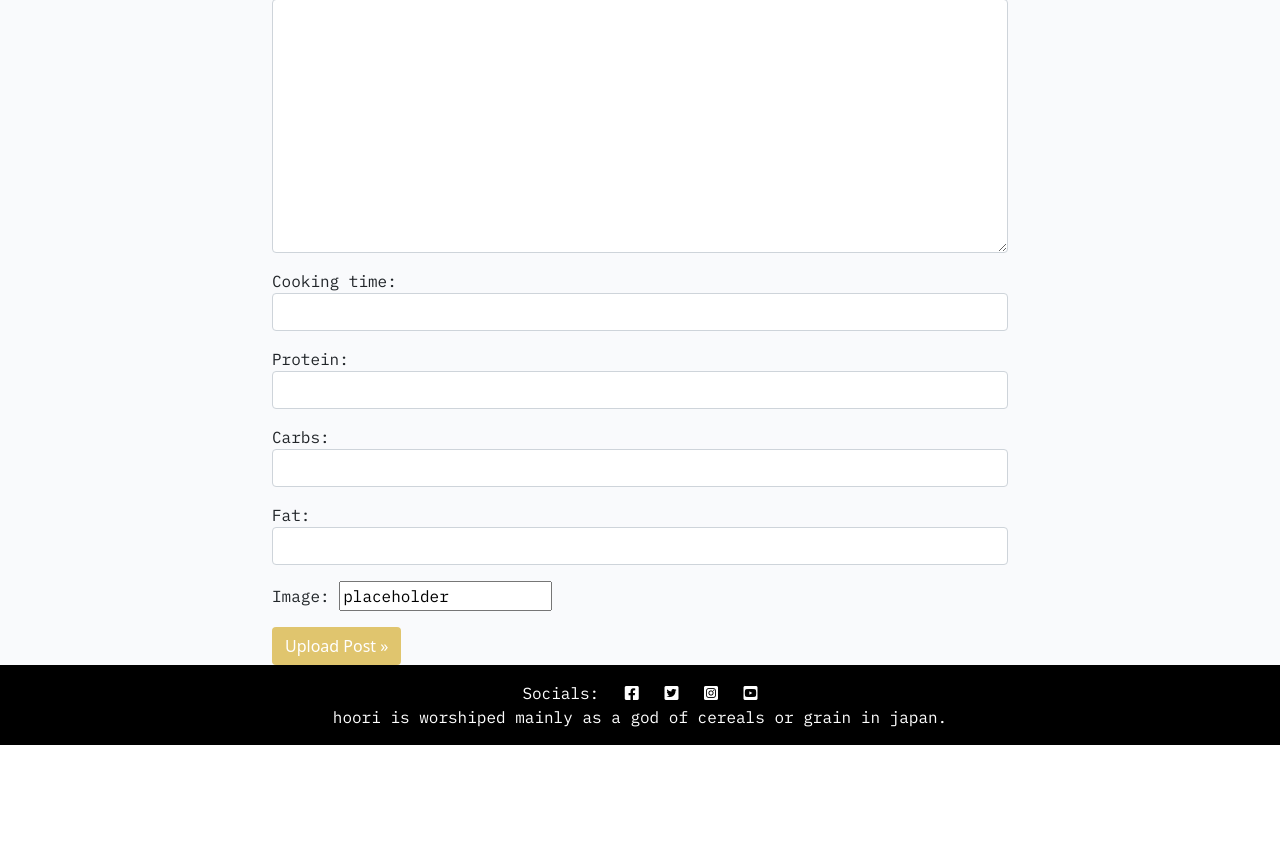
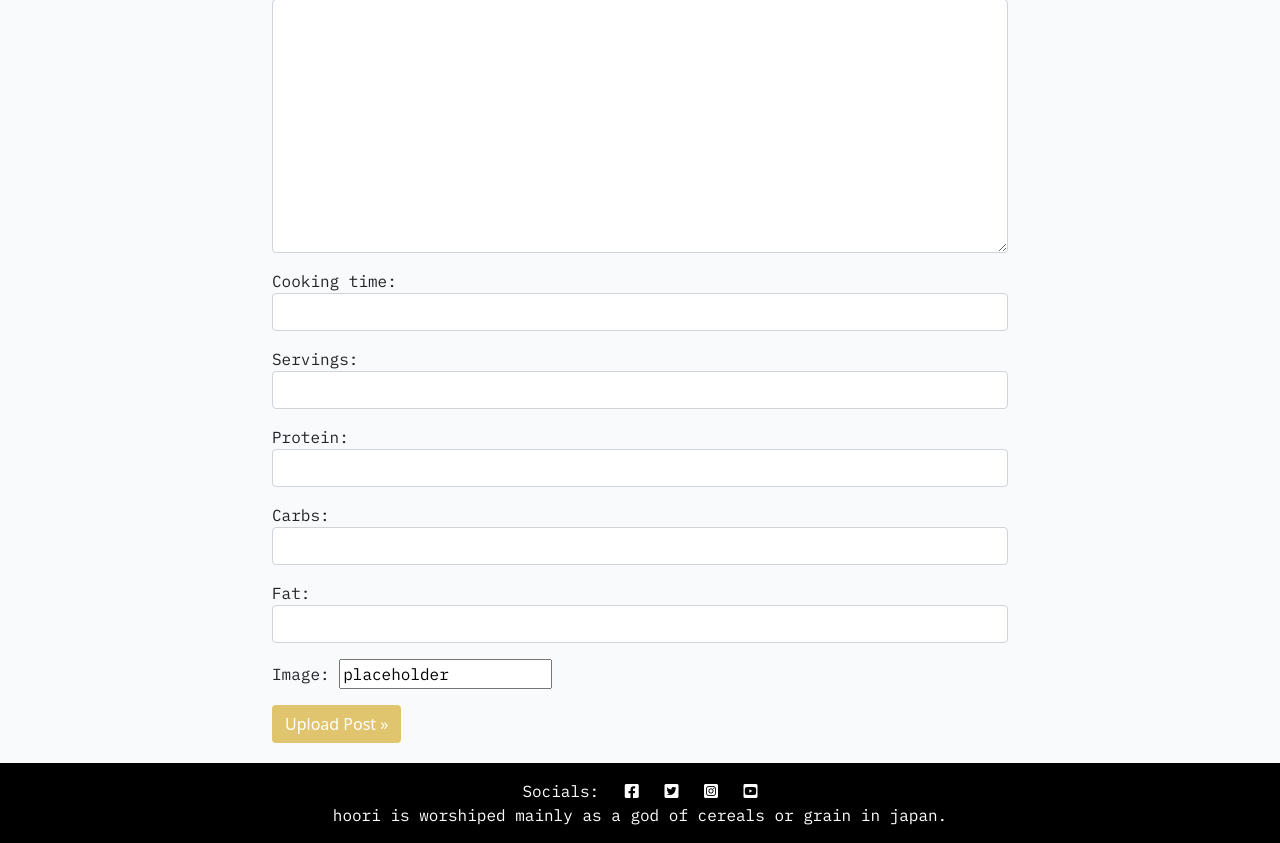
Before and after one commit to redbasel/wellness_recipes_p4, a Django app: page /post/new/ in a window 1280 px wide. Shown: the part 637-1480 px from the top of the page. Before the commit the page ends 1382 px from the top, so only its background shows below. Run offline with Django 3.2, Linux system fonts and the light colour scheme; some libraries are stand-ins or nearby versions.

```diff
--- a/hoori_recipes/forms.py
+++ b/hoori_recipes/forms.py
@@ -4,7 +4,7 @@ from django import forms
 class PostForm(forms.ModelForm):
     class Meta:
         model = Post
-        fields = ('title', 'content', 'ingredients', 'instructions', 'cooking_time', 'protein','carbs', 'fat','featured_image' )
+        fields = ('title', 'content', 'ingredients', 'instructions', 'cooking_time','servings', 'protein','carbs', 'fat', 'featured_image' )
         widgets = {
             'title': forms.TextInput(attrs={'class': 'form-control'}),
             'content': forms.TextInput(attrs={'class': 'form-control'}),
@@ -12,6 +12,7 @@ class PostForm(forms.ModelForm):
             'protein': forms.NumberInput(attrs={'class': 'form-control'}),
             'fat': forms.NumberInput(attrs={'class': 'form-control'}),
             'carbs': forms.NumberInput(attrs={'class': 'form-control'}),
+            'servings': forms.NumberInput(attrs={'class': 'form-control'}),
             'ingredients': forms.Textarea(attrs={'class': 'form-control'}),
             'instructions': forms.Textarea(attrs={'class': 'form-control'}),
         }
--- a/hoori_recipes/models.py
+++ b/hoori_recipes/models.py
@@ -31,6 +31,7 @@ class Post(models.Model):
     protein = models.IntegerField(null=True)
     carbs = models.IntegerField(null=True)
     fat = models.IntegerField(null=True)
+    servings = models.IntegerField(null=True)
 
 
  # trial post creation redirect, post_detail refers to post_detail.html. we use slug instead of pk because slug is already defined and will crash with slug oterwise.
--- a/static/css/style.css
+++ b/static/css/style.css
@@ -151,7 +151,7 @@ body {
 .btn-signup {
     background-color: #e0c56e;
     color: #fff;
-    margin-bottom; 1.3em;
+    margin-bottom: 1.3em;
 
 }
 
```
Also changed, not shown: hoori_recipes/migrations/0004_post_servings.py (added).
